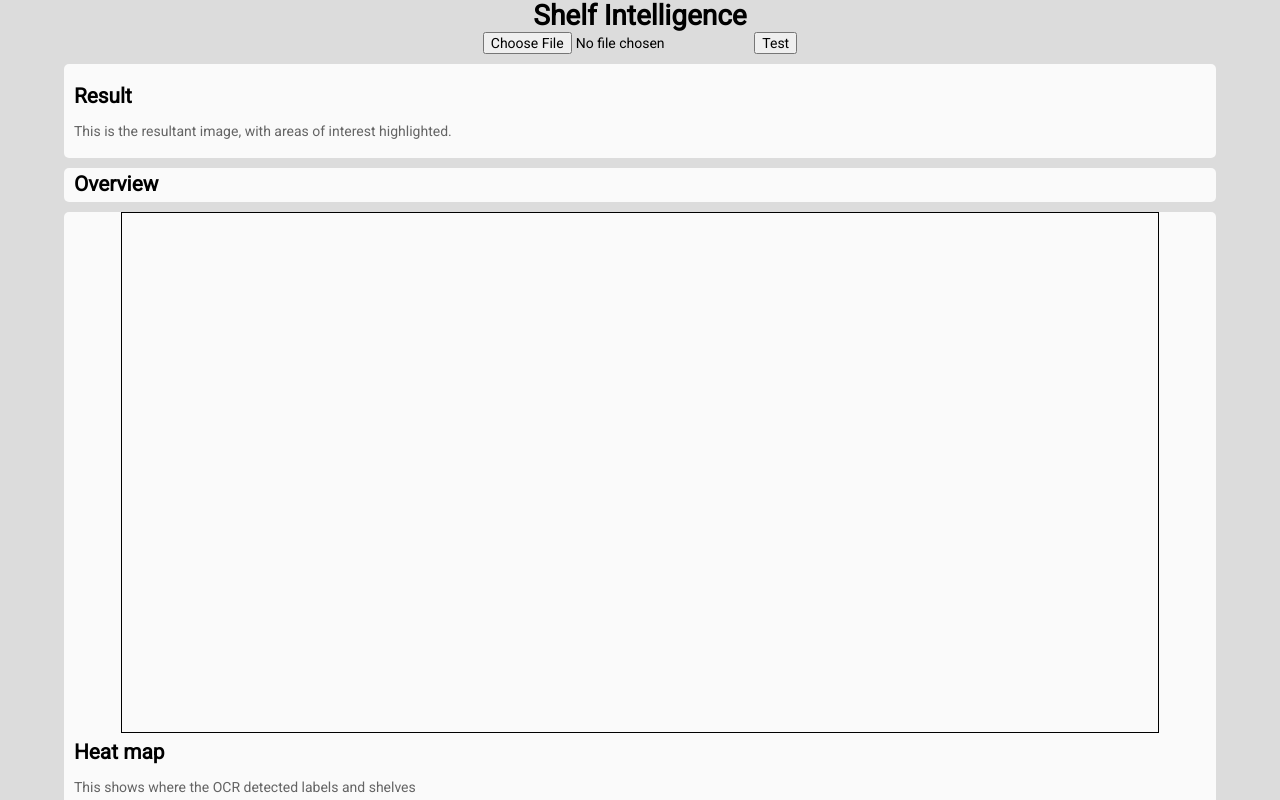
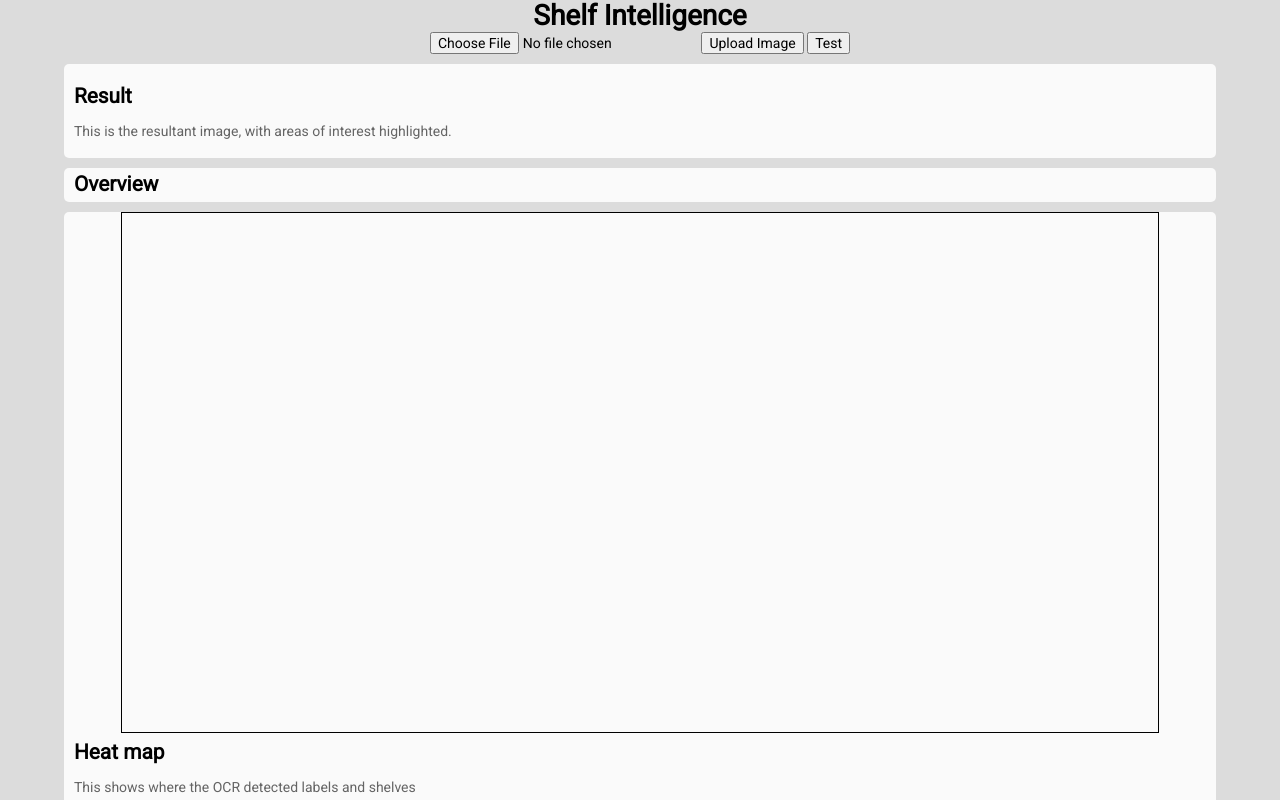
Before and after one commit to lieuzhenghong/shelf-intelligence-frontend, a plain HTML site: page index.html in a window 1280 px wide. Shown: the top 800 px of the page. Drawn offline with nearby package versions, Linux system fonts and the light colour scheme.

Commit message:
Change index.html

```diff
--- a/index.html
+++ b/index.html
@@ -75,6 +75,7 @@ h2 {
 <body>
     <h1> Shelf Intelligence </h1>
     <input id="file-upload" type="file" accept="image/*;capture=camera" onchange="upload_image()">
+    <button onclick="upload_image()"> Upload Image </button>
     <button onclick="FAKE_upload_image()"> Test </button>
 
     <div id = "analysis-panel">
```
